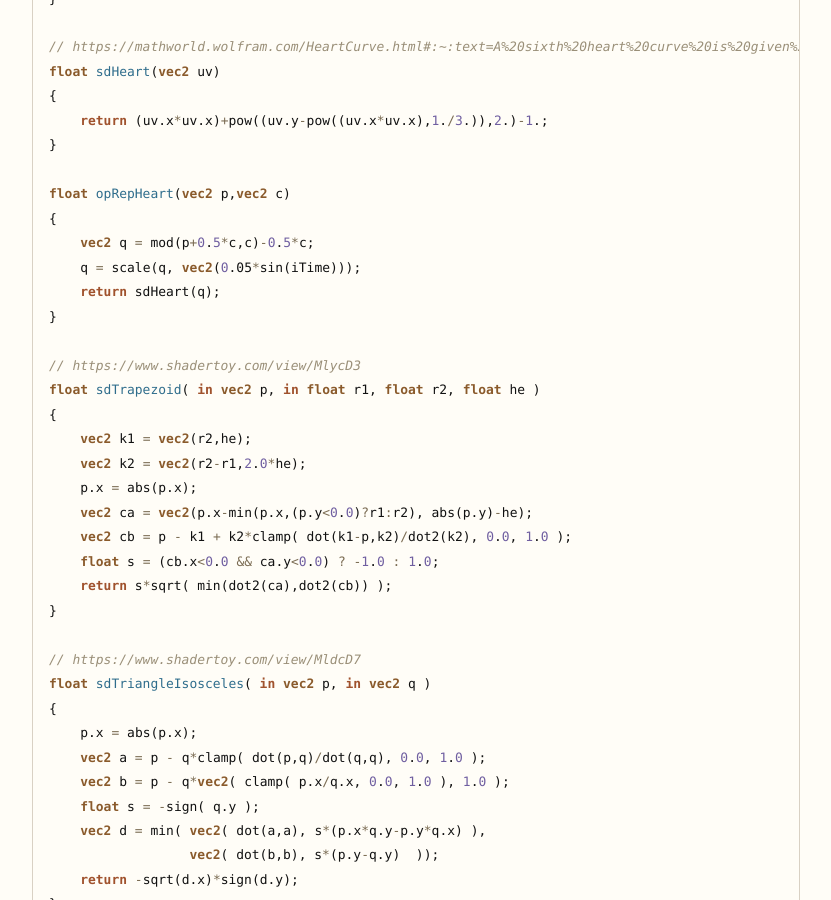
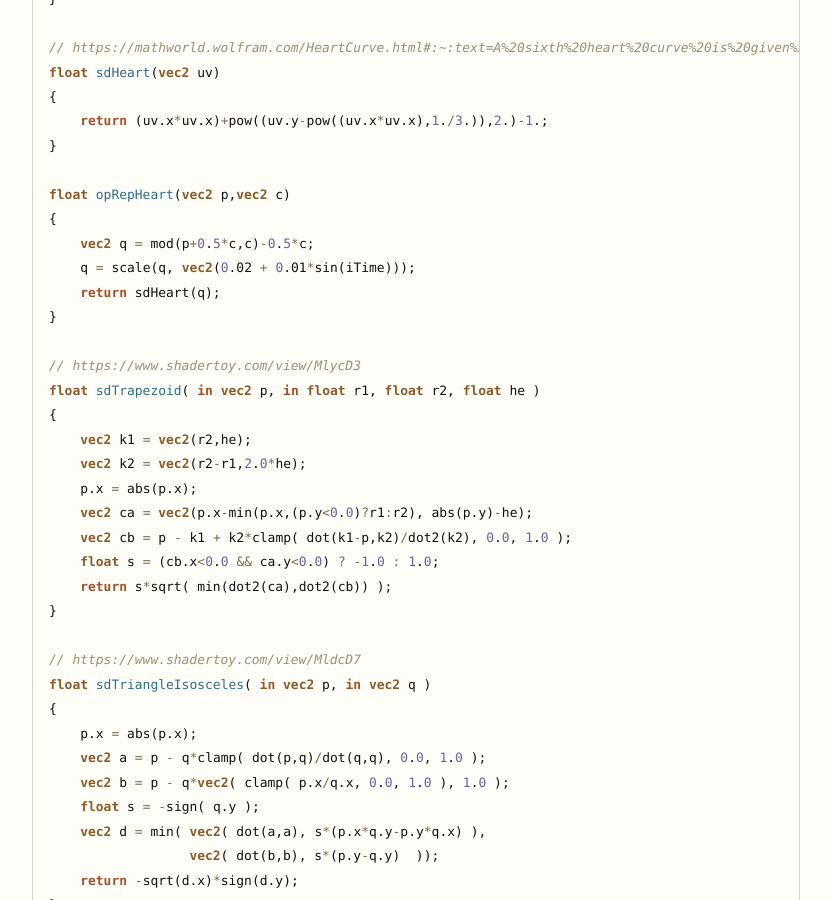
Before and after one commit to Chahat08/Chahat08.github.io, a Jekyll site: the page built from _posts/2026-07-14-ace-of-hearts.md, in a window 1280 px wide and 900 px high, scrolled down 1689 px. Shown: the whole window, without its empty margins (224-1055 px from the left). Built offline with Jekyll 4.4.1, drawn with Linux system fonts in a browser that asks for light colours; nearby versions of some CDN libraries; some of the changed text lies outside the part shown.

Commit message:
ace of hearts shader updated

```diff
--- a/_posts/2026-07-14-ace-of-hearts.md
+++ b/_posts/2026-07-14-ace-of-hearts.md
@@ -50,7 +50,7 @@ float sdHeart(vec2 uv)
 float opRepHeart(vec2 p,vec2 c)
 {
     vec2 q = mod(p+0.5*c,c)-0.5*c;
-    q = scale(q, vec2(0.05*sin(iTime)));
+    q = scale(q, vec2(0.02 + 0.01*sin(iTime)));
     return sdHeart(q);
 }
 
```
Also changed, not shown: other parts of _posts/2026-07-14-ace-of-hearts.md (+1 -1 lines), assets/blog/ace_of_hearts/ace_of_hearts.png, 1 other file.
